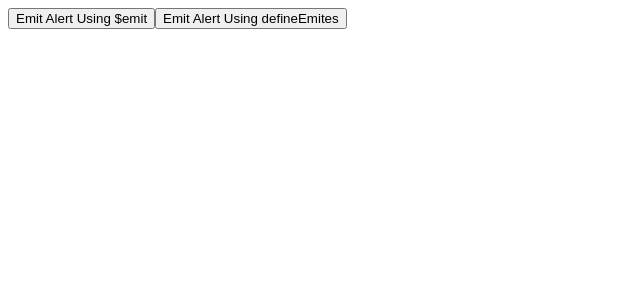
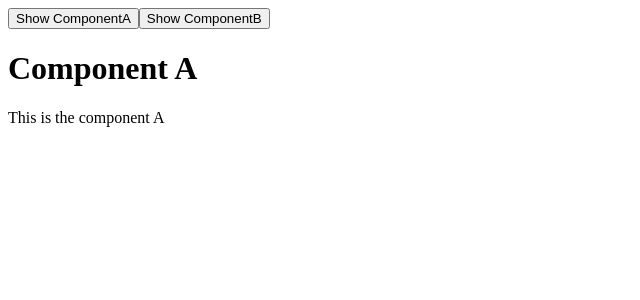
Before and after one commit to julianandreszb/vue-js-certification, a Vue app: page / in a window 1280 px wide. Shown: the top 300 px of the page, without its empty margins (0-640 px from the left). Built offline with nearby package versions, Linux system fonts and the light colour scheme.

Commit message:
Save progress: Dynamic components using "component" tag

```diff
--- a/src/App.vue
+++ b/src/App.vue
@@ -8,11 +8,13 @@
 // import AccessingTheRefs from '@/components/TemplateRefs/AccessingTheRefs.vue'
 // import RefsInsideFor from '@/components/TemplateRefs/RefsInsideFor.vue'
 // import RefAccessChildProp from '@/components/TemplateRefs/RefAccessChildProp.vue'
-import ParentListening from '@/components/Component/Emit/ParentListening.vue'
+// import ParentListening from '@/components/Component/Emit/ParentListening.vue'
+// import SlotComponentContainer from '@/components/Component/Slot/SlotComponentContainer.vue'
+import ComponentsContainer from '@/components/Component/DynamicComponents/ComponentsContainer.vue'
 </script>
 
 <template>
-  <ParentListening />
+  <ComponentsContainer />
 </template>
 
 <style scoped></style>
--- /dev/null
+++ b/src/components/Component/DynamicComponents/ComponentA.vue
@@ -0,0 +1,10 @@
+<script setup></script>
+
+<template>
+  <div>
+    <h1>Component A</h1>
+    <p>This is the component A</p>
+  </div>
+</template>
+
+<style scoped></style>
--- /dev/null
+++ b/src/components/Component/DynamicComponents/ComponentB.vue
@@ -0,0 +1,10 @@
+<script setup></script>
+
+<template>
+  <div>
+    <h1>Component B</h1>
+    <p>This is the component B</p>
+  </div>
+</template>
+
+<style scoped></style>
--- /dev/null
+++ b/src/components/Component/DynamicComponents/ComponentsContainer.vue
@@ -0,0 +1,21 @@
+<script setup>
+import { ref } from 'vue'
+import ComponentA from '@/components/Component/DynamicComponents/ComponentA.vue'
+import ComponentB from '@/components/Component/DynamicComponents/ComponentB.vue'
+
+const components = {
+  ComponentA,
+  ComponentB
+}
+
+const currentComponent = ref('ComponentA')
+</script>
+
+<template>
+  <button v-for="(_, comp) in components" :key="comp" @click="currentComponent = comp">
+    Show {{ comp }}
+  </button>
+  <component :is="components[currentComponent]" />
+</template>
+
+<style scoped></style>
```
